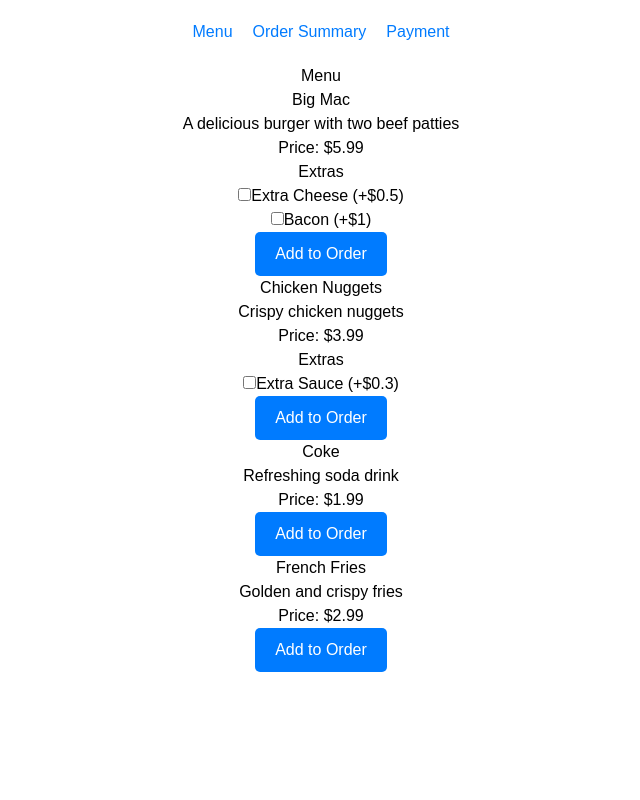
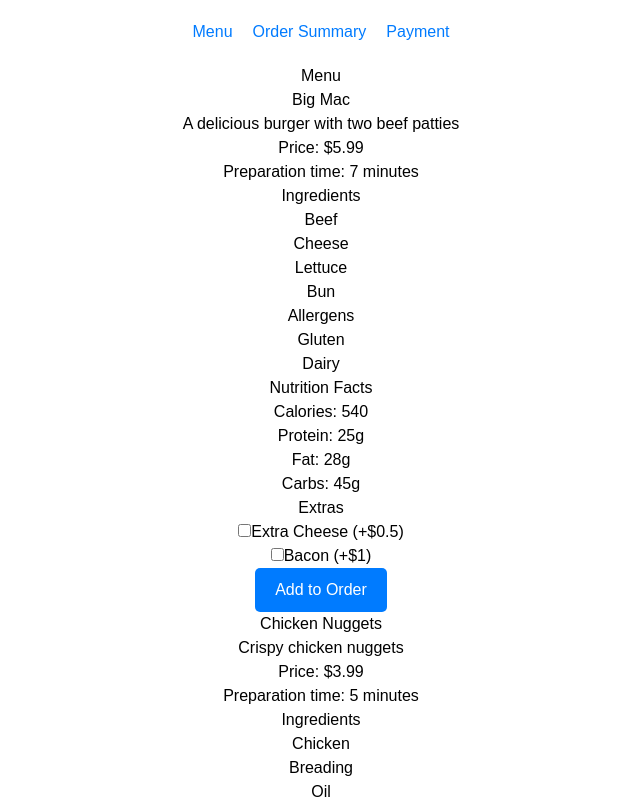
Before and after one commit to s25070pj/McAdrian, a React (Create React App) app: page / in a window 1280 px wide. Shown: the top 800 px of the page, without its empty margins (319-959 px from the left). Built offline with nearby package versions, Linux system fonts and the light colour scheme.

Commit message:
added allergens, nutrition and preparationTime

```diff
--- a/src/components/OrderSummary.jsx
+++ b/src/components/OrderSummary.jsx
@@ -1,12 +1,17 @@
-import React, { useContext } from 'react';
+import React, { useContext, useEffect } from 'react';
 import { OrderContext } from '../context/OrderContext';
 import { Link } from 'react-router-dom';
 
 const OrderSummary = () => {
-    const { order } = useContext(OrderContext);
+    const { order, setEstimatedTime } = useContext(OrderContext);
+
+    useEffect(() => {
+        const estimatedTime = order.items.reduce((totalTime, item) => totalTime + item.preparationTime, 0);
+        setEstimatedTime(estimatedTime);
+    }, [order.items, setEstimatedTime]);
 
     const getTotal = () => {
-        return order.reduce((sum, item) => {
+        return order.items.reduce((sum, item) => {
             const extrasTotal = item.extras ? item.extras.reduce((extraSum, extra) => extraSum + extra.price, 0) : 0;
             return sum + item.price + extrasTotal;
         }, 0).toFixed(2);
@@ -16,7 +21,7 @@ const OrderSummary = () => {
         <div>
             <h1>Order Summary</h1>
             <ul>
-                {order.map((item, index) => (
+                {order.items.map((item, index) => (
                     <li key={index}>
                         {item.name} - ${item.price}
                         {item.extras && item.extras.length > 0 && (
@@ -32,6 +37,7 @@ const OrderSummary = () => {
                 ))}
             </ul>
             <h2>Total: ${getTotal()}</h2>
+            <h3>Estimated wait time: {order.estimatedTime} minutes</h3>
             <Link to="/payment">
                 <button>Proceed to Payment</button>
             </Link>
--- a/src/components/Product.jsx
+++ b/src/components/Product.jsx
@@ -26,6 +26,30 @@ const Product = ({ product }) => {
             <h2>{product.name}</h2>
             <p>{product.description}</p>
             <p>Price: ${product.price}</p>
+            <p>Preparation time: {product.preparationTime} minutes</p>
+            <div>
+                <h3>Ingredients</h3>
+                <ul>
+                    {product.ingredients.map((ingredient, index) => (
+                        <li key={index}>{ingredient}</li>
+                    ))}
+                </ul>
+            </div>
+            <div>
+                <h3>Allergens</h3>
+                <ul>
+                    {product.allergens.map((allergen, index) => (
+                        <li key={index}>{allergen}</li>
+                    ))}
+                </ul>
+            </div>
+            <div>
+                <h3>Nutrition Facts</h3>
+                <p>Calories: {product.nutrition.calories}</p>
+                <p>Protein: {product.nutrition.protein}g</p>
+                <p>Fat: {product.nutrition.fat}g</p>
+                <p>Carbs: {product.nutrition.carbs}g</p>
+            </div>
             {product.extras && (
                 <div>
                     <h3>Extras</h3>
--- a/src/context/OrderContext.jsx
+++ b/src/context/OrderContext.jsx
@@ -5,21 +5,27 @@ const OrderContext = createContext();
 const orderReducer = (state, action) => {
     switch (action.type) {
         case 'ADD_TO_ORDER':
-            return [...state, action.product];
+            return { ...state, items: [...state.items, action.product] };
+        case 'SET_ESTIMATED_TIME':
+            return { ...state, estimatedTime: action.time };
         default:
             return state;
     }
 };
 
 const OrderProvider = ({ children }) => {
-    const [order, dispatch] = useReducer(orderReducer, []);
+    const [order, dispatch] = useReducer(orderReducer, { items: [], estimatedTime: 0 });
 
     const addToOrder = useCallback((product) => {
         dispatch({ type: 'ADD_TO_ORDER', product });
     }, []);
 
+    const setEstimatedTime = useCallback((time) => {
+        dispatch({ type: 'SET_ESTIMATED_TIME', time });
+    }, []);
+
     return (
-        <OrderContext.Provider value={{ order, addToOrder }}>
+        <OrderContext.Provider value={{ order, addToOrder, setEstimatedTime }}>
             {children}
         </OrderContext.Provider>
     );
--- a/src/data/menu.json
+++ b/src/data/menu.json
@@ -7,7 +7,11 @@
     "extras": [
       { "name": "Extra Cheese", "price": 0.5 },
       { "name": "Bacon", "price": 1.0 }
-    ]
+    ],
+    "ingredients": ["Beef", "Cheese", "Lettuce", "Bun"],
+    "allergens": ["Gluten", "Dairy"],
+    "nutrition": { "calories": 540, "protein": 25, "fat": 28, "carbs": 45 },
+    "preparationTime": 7
   },
   {
     "id": 2,
@@ -16,18 +20,30 @@
     "price": 3.99,
     "extras": [
       { "name": "Extra Sauce", "price": 0.3 }
-    ]
+    ],
+    "ingredients": ["Chicken", "Breading", "Oil"],
+    "allergens": ["Gluten"],
+    "nutrition": { "calories": 300, "protein": 20, "fat": 18, "carbs": 15 },
+    "preparationTime": 5
   },
   {
     "id": 3,
     "name": "French Fries",
     "description": "Golden and crispy fries",
-    "price": 2.99
+    "price": 2.99,
+    "ingredients": ["Potatoes", "Oil", "Salt"],
+    "allergens": [],
+    "nutrition": { "calories": 230, "protein": 3, "fat": 11, "carbs": 29 },
+    "preparationTime": 3
   },
   {
     "id": 4,
     "name": "Coke",
     "description": "Refreshing soda drink",
-    "price": 1.99
+    "price": 1.99,
+    "ingredients": ["Carbonated Water", "Sugar", "Caramel Color", "Phosphoric Acid", "Caffeine"],
+    "allergens": [],
+    "nutrition": { "calories": 140, "protein": 0, "fat": 0, "carbs": 39 },
+    "preparationTime": 1
   }
 ]
```
